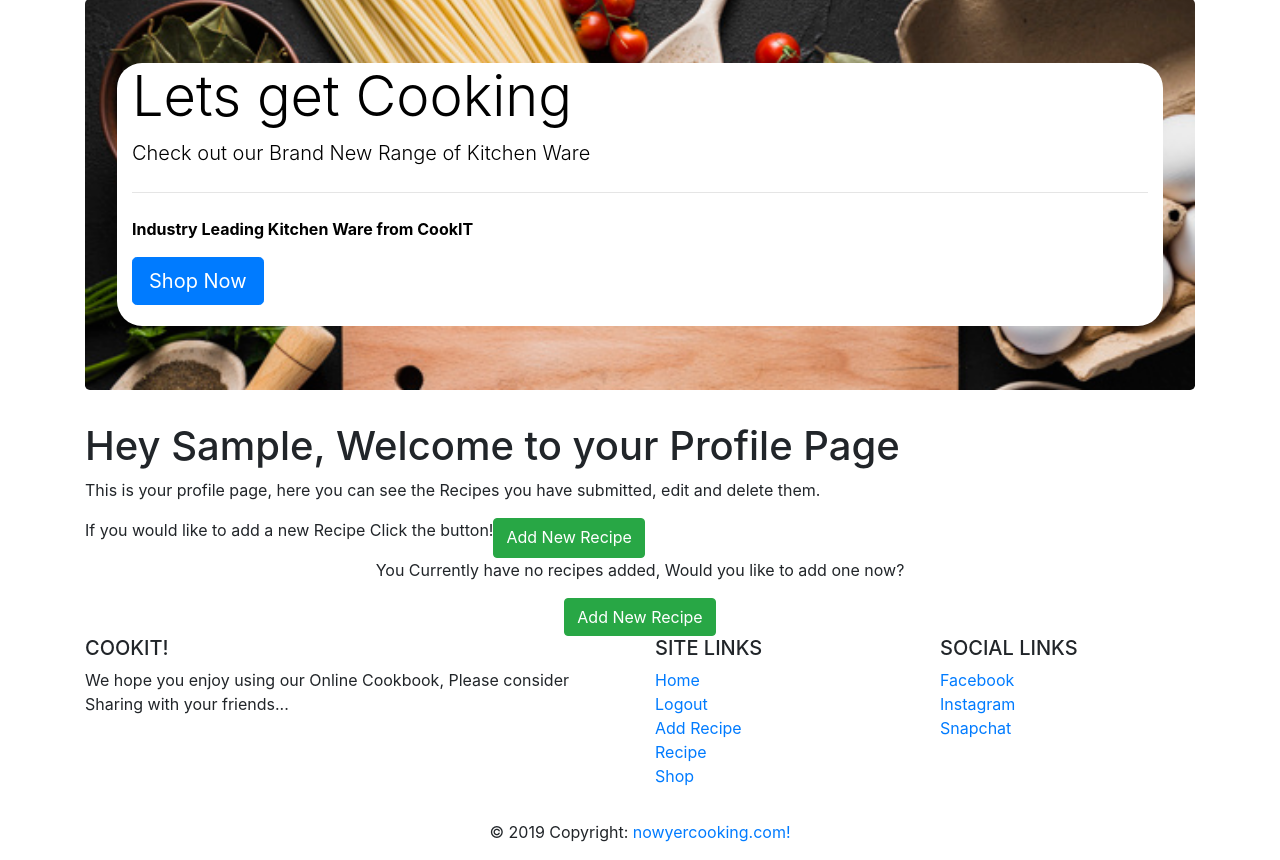
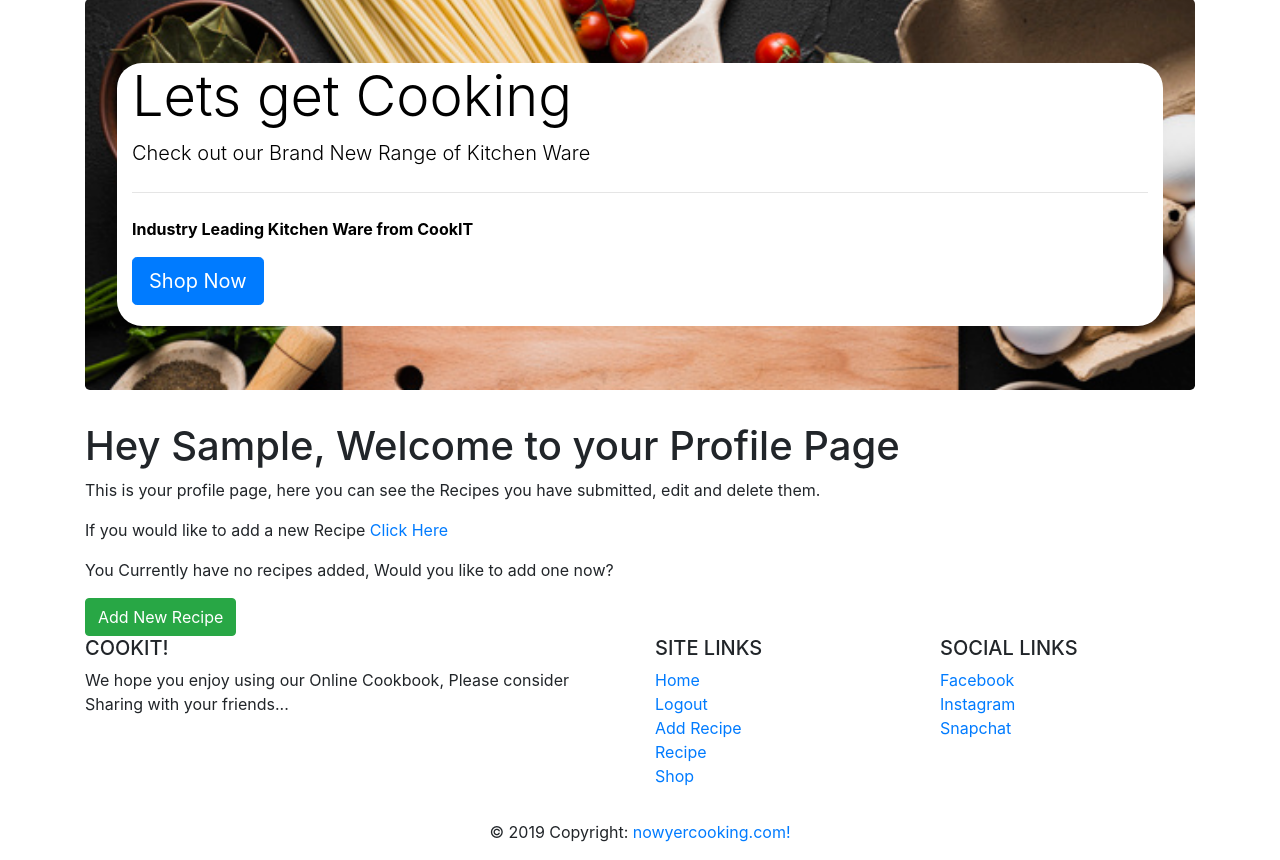
Before and after one commit to jsnbly/milestone3, a Flask app: page / in a window 1280 px wide. Shown: the part 57-917 px from the top of the page. Run offline with Flask 2, Linux system fonts and the light colour scheme; the visitor is signed in with stand-in values (Sample User, id 1); a database or web service that is not in the repository returns one stand-in record (values such as "Sample title"); some libraries are stand-ins or nearby versions.

Commit message:
fixed some styling issues with user profile page

```diff
--- a/static/css/style.css
+++ b/static/css/style.css
@@ -11,14 +11,16 @@
   border-radius: 25px;
 }
 /*User Landing Page*/
-#usrrecipeland{
+#usrrecipehead{
   padding-bottom: 5px;
   padding-top: 5px;
-  border: 1px solid black;
-  border-radius: 30px;
   background-color: #e6f9ff;
 }
-
+#usrrecipecontent{
+  padding-bottom: 5px;
+  padding-top: 5px;
+  background-color: #ffffff;
+}
 .recipesection{
   padding-top: 5px;
   padding-bottom: 10px;
--- a/templates/landing.html
+++ b/templates/landing.html
@@ -53,11 +53,10 @@
     </div>
     <div class="container">
     <div class="row">
-      <p>If you would like to add a new Recipe Click the button!</p><br>
-      <a href="{{url_for('add_recipe')}}" class="btn btn-success" role="button">Add New Recipe</a><br>
+      <p>If you would like to add a new Recipe
+      <a href="{{url_for('add_recipe')}}"> Click Here</a></p><br>
     </div>
     </div>
-    <center>
     <!--Display Flashed Messages-->
     {% with messages = get_flashed_messages() %}
       {% if messages %}
@@ -70,13 +69,17 @@
       {% endwith %}
 
       {% for recipe in recipesuser if session['username'] == recipe.author %}
-          <div class="col-lg-6" id="usrrecipeland">Recipe Title: {{ recipe.title }}<br>By: {{ recipe.author|capitalize }} (Votes: {{ recipe.votes }})<br>
-          <div class="col-lg-6"><img src="{{recipe.image}}" alt="Image" class="img-fluid"> </div>
+          <center>
+        <div class="container">
+          <div class="col-lg-6" id="usrrecipehead">Recipe Title: {{ recipe.title }}<br>By: {{ recipe.author|capitalize }} (Votes: {{ recipe.votes }})</div>
+          <div class="col-lg-6" id="usrrecipecontent"><img src="{{recipe.image}}" alt="Image" class="img-fluid"> </div>
           <p>{{ recipe.discription }}</p>
           <a href="{{url_for('show_recipe', recipe_id=recipe._id)}}" class="btn btn-success" role="button">See Recipe</a>
           <a href="{{url_for('edit_recipe', recipe_id=recipe._id)}}" class="btn btn-warning" role="button">Edit Recipe</a>
           <a href="{{url_for('delete_recipe', recipe_id=recipe._id)}}" class="btn btn-danger" role="button">Delete Recipe</a>
-        </div><br>
+          </div><br>
+        </div>
+          </center>
       {% else %}
 <!--User has no Recipes in the data base-->
         <p>You Currently have no recipes added, Would you like to add one now?</p>
@@ -85,5 +88,5 @@
     </div>
 {% endif %}
 
-</center>
+
 {% endblock %}
```
